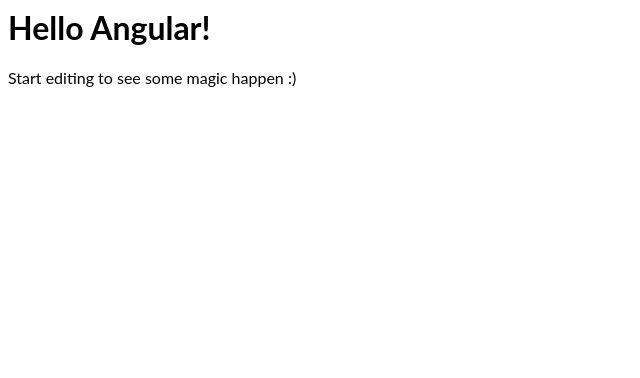
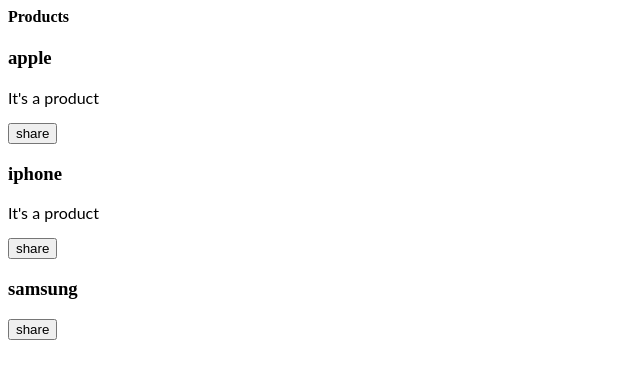
Before and after one commit to jegadeessa/angularProject, an Angular app: page / in a window 1280 px wide. Shown: the top 378 px of the page, without its empty margins (0-640 px from the left). Built offline with nearby package versions, Linux system fonts and the light colour scheme.

Commit message:
Product display done

```diff
--- a/src/app/app.component.html
+++ b/src/app/app.component.html
@@ -1,4 +1,12 @@
-<hello name="{{ name }}"></hello>
-<p>
-  Start editing to see some magic happen :)
-</p>
+<h4>Products</h4>
+<div *ngFor="let product of products">
+  <h3>
+    <a [title]="product.name">
+      {{product.name}}
+    </a>
+  </h3>
+  <p *ngIf = "product.description">
+    {{product.description}}
+  </p>
+  <button (click)="share()">share</button>
+</div>
--- a/src/app/app.component.ts
+++ b/src/app/app.component.ts
@@ -6,5 +6,20 @@
   styleUrls: [ './app.component.css' ]
 })
 export class AppComponent  {
-  name = 'Angular';
+  products =[
+    {
+      name:"apple",
+      description:"It's a product"
+    },
+    {
+      name:"iphone",
+      description:"It's a product"
+    },
+    {
+      name:"samsung",
+    }
+  ];
+  share(){
+    alert("This product has been shared");
+  }
 }
```
